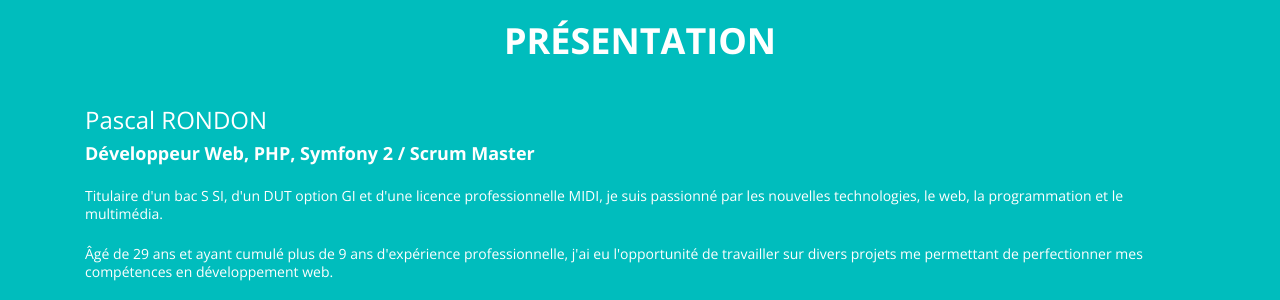
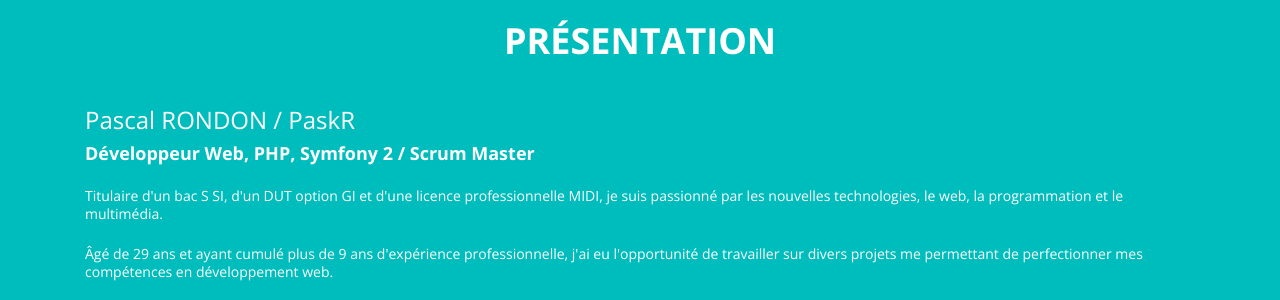
Before and after one commit to PaskR/PaskR.fr, a Jekyll site: the page built from cv.html, in a window 1280 px wide and 900 px high, scrolled down 341 px. Shown: the part 157-457 px from the top of the window. Built offline with Jekyll 4.4.1, drawn with Linux system fonts in a browser that asks for light colours; nearby versions of some CDN libraries.

Commit message:
Update cv.html

```diff
--- a/cv.html
+++ b/cv.html
@@ -10,7 +10,7 @@ permalink: /cv/
         </div>
         <div class="row">
             <div class=" col-xs-12 col-sm-12 col-md-12 col-lg-12">
-                <h3>Pascal RONDON</h3>
+                <h3>Pascal RONDON / PaskR</h3>
                 <h4 class="subHeading">Développeur Web, PHP, Symfony 2 / Scrum Master</h4>
                 <p>Titulaire d'un bac S SI, d'un DUT option GI et d'une licence professionnelle MIDI, je suis passionné par les nouvelles technologies, le web, la programmation et le multimédia.</p>
                 <p>Âgé de 29 ans et ayant cumulé plus de 9 ans d'expérience professionnelle, j'ai eu l'opportunité de travailler sur divers projets me permettant de perfectionner mes compétences en développement web.</p>
```
